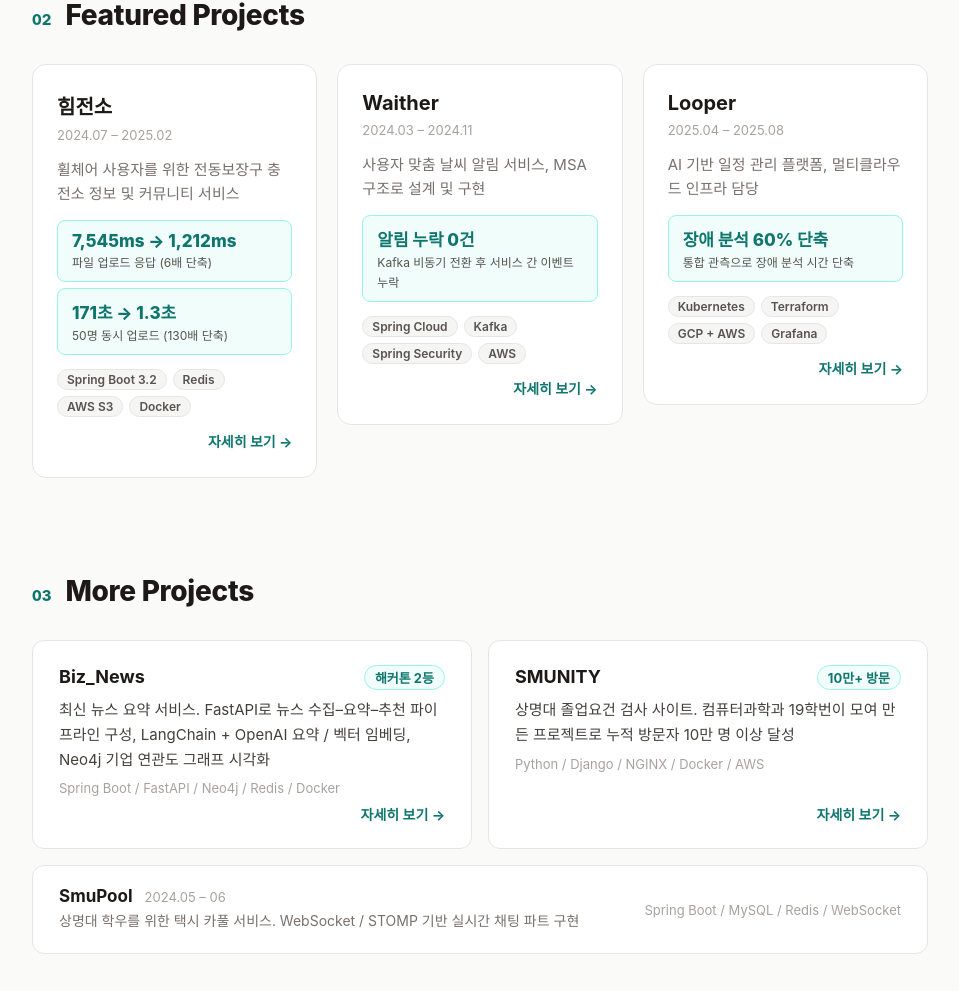
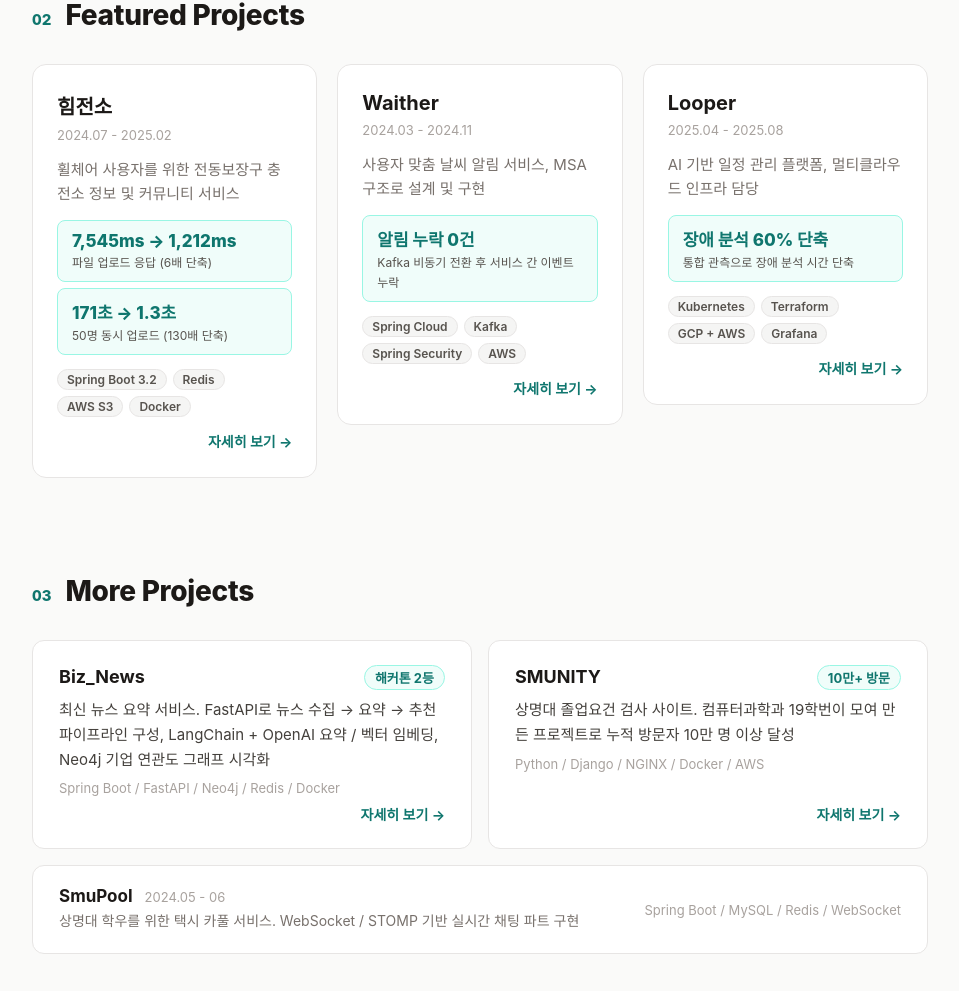
Before and after one commit to jinho7/jinho7.github.io, a Jekyll site: the page Portfolio.html, which Jekyll copies as it is, in a window 1280 px wide and 1400 px high, scrolled down 1084 px. Shown: the part 138-1129 px from the top of the window, without its empty margins (160-1119 px from the left). Built offline with Jekyll 4.4.1, drawn with Linux system fonts in a browser that asks for light colours; some web fonts are replaced; some of the changed text lies outside the part shown.

Commit message:
Remove all en dashes from every page
- 수집–요약–추천 pipeline → 수집 → 요약 → 추천 (arrow shows data flow)
- All remaining – (date ranges, cert names, etc.) → ASCII hyphen (-)

Co-Authored-By: Claude Sonnet 4.6 <noreply@anthropic.com>

```diff
--- a/Portfolio.html
+++ b/Portfolio.html
@@ -67,7 +67,7 @@ a:hover { color: #115e59; text-decoration: underline; }
     <div style="background: #ffffff; border: 1px solid #e7e5e4; border-radius: 14px; padding: 32px 36px; display: flex; flex-direction: column; gap: 12px">
       <div style="display: flex; justify-content: space-between; align-items: baseline; gap: 16px; flex-wrap: wrap">
         <h3 style="font-size: 23px; font-weight: 700; margin: 0"><span>펄어비스 (Pearl Abyss)</span> <span style="font-weight: 500; color: #78716c; font-size: 17px">Backend Developer Intern</span></h3>
-        <span style="font-size: 15px; color: #a8a29e; font-variant-numeric: tabular-nums">2026.01 – 2026.02</span>
+        <span style="font-size: 15px; color: #a8a29e; font-variant-numeric: tabular-nums">2026.01 - 2026.02</span>
       </div>
       <p style="font-size: 16px; line-height: 1.7; color: #44403c; margin: 0">CS 티켓 처리 / 상태 이력 관리 기능 신규 구현, 레거시 코드 리팩토링</p>
       <div style="display: flex; gap: 8px; flex-wrap: wrap">
@@ -100,7 +100,7 @@ a:hover { color: #115e59; text-decoration: underline; }
           <div style="-webkit-backface-visibility: hidden; backface-visibility: hidden; background: #ffffff; border: 1px solid #e7e5e4; border-radius: 14px; padding: 26px 24px; display: flex; flex-direction: column; gap: 14px">
             <div>
               <h3 style="font-size: 20px; font-weight: 700; margin: 0 0 4px">힘전소</h3>
-              <span style="font-size: 13px; color: #a8a29e">2024.07 – 2025.02</span>
+              <span style="font-size: 13px; color: #a8a29e">2024.07 - 2025.02</span>
             </div>
             <p style="font-size: 15px; color: #78716c; margin: 0; line-height: 1.6">휠체어 사용자를 위한 전동보장구 충전소 정보 및 커뮤니티 서비스</p>
             <div style="display: flex; flex-direction: column; gap: 6px">
@@ -138,7 +138,7 @@ a:hover { color: #115e59; text-decoration: underline; }
           <div style="-webkit-backface-visibility: hidden; backface-visibility: hidden; background: #ffffff; border: 1px solid #e7e5e4; border-radius: 14px; padding: 26px 24px; display: flex; flex-direction: column; gap: 14px">
             <div>
               <h3 style="font-size: 20px; font-weight: 700; margin: 0 0 4px">Waither</h3>
-              <span style="font-size: 13px; color: #a8a29e">2024.03 – 2024.11</span>
+              <span style="font-size: 13px; color: #a8a29e">2024.03 - 2024.11</span>
             </div>
             <p style="font-size: 15px; color: #78716c; margin: 0; line-height: 1.6">사용자 맞춤 날씨 알림 서비스, MSA 구조로 설계 및 구현</p>
             <div style="background: #f0fdfa; border: 1px solid #99f6e4; border-radius: 8px; padding: 10px 14px">
@@ -170,7 +170,7 @@ a:hover { color: #115e59; text-decoration: underline; }
           <div style="-webkit-backface-visibility: hidden; backface-visibility: hidden; background: #ffffff; border: 1px solid #e7e5e4; border-radius: 14px; padding: 26px 24px; display: flex; flex-direction: column; gap: 14px">
             <div>
               <h3 style="font-size: 20px; font-weight: 700; margin: 0 0 4px">Looper</h3>
-              <span style="font-size: 13px; color: #a8a29e">2025.04 – 2025.08</span>
+              <span style="font-size: 13px; color: #a8a29e">2025.04 - 2025.08</span>
             </div>
             <p style="font-size: 15px; color: #78716c; margin: 0; line-height: 1.6">AI 기반 일정 관리 플랫폼, 멀티클라우드 인프라 담당</p>
             <div style="background: #f0fdfa; border: 1px solid #99f6e4; border-radius: 8px; padding: 10px 14px">
@@ -208,7 +208,7 @@ a:hover { color: #115e59; text-decoration: underline; }
       <a href="projects/biznews.html" style="display: flex; flex-direction: column; background: #ffffff; border: 1px solid #e7e5e4; border-radius: 12px; padding: 24px 26px; text-decoration: none; color: inherit; transition: box-shadow 0.15s, border-color 0.15s" onmouseover="this.style.boxShadow='0 4px 20px rgba(15,118,110,0.12)';this.style.borderColor='#5eead4'" onmouseout="this.style.boxShadow='none';this.style.borderColor='#e7e5e4'">
         <div style="display: flex; flex-direction: column; gap: 8px; flex: 1">
           <div style="display: flex; justify-content: space-between; align-items: baseline; gap: 12px"><h3 style="font-size: 18px; font-weight: 700; margin: 0">Biz_News</h3><span style="font-size: 13px; font-weight: 700; color: #0f766e; background: #f0fdfa; border: 1px solid #99f6e4; border-radius: 999px; padding: 2px 10px">해커톤 2등</span></div>
-          <p style="font-size: 15px; line-height: 1.65; color: #44403c; margin: 0">최신 뉴스 요약 서비스. FastAPI로 뉴스 수집–요약–추천 파이프라인 구성, LangChain + OpenAI 요약 / 벡터 임베딩, Neo4j 기업 연관도 그래프 시각화</p>
+          <p style="font-size: 15px; line-height: 1.65; color: #44403c; margin: 0">최신 뉴스 요약 서비스. FastAPI로 뉴스 수집 → 요약 → 추천 파이프라인 구성, LangChain + OpenAI 요약 / 벡터 임베딩, Neo4j 기업 연관도 그래프 시각화</p>
           <span style="font-size: 13px; color: #a8a29e">Spring Boot / FastAPI / Neo4j / Redis / Docker</span>
           <span style="font-size: 14px; font-weight: 700; color: #0f766e; margin-top: auto; align-self: flex-end">자세히 보기 →</span>
         </div>
@@ -223,7 +223,7 @@ a:hover { color: #115e59; text-decoration: underline; }
       </a>
       <div style="grid-column: 1 / -1; background: #ffffff; border: 1px solid #e7e5e4; border-radius: 12px; padding: 20px 26px; display: flex; justify-content: space-between; align-items: center; gap: 24px; flex-wrap: wrap">
         <div style="display: flex; flex-direction: column; gap: 4px">
-          <div style="display: flex; align-items: baseline; gap: 12px"><h3 style="font-size: 17px; font-weight: 700; margin: 0">SmuPool</h3><span style="font-size: 13px; color: #a8a29e">2024.05 – 06</span></div>
+          <div style="display: flex; align-items: baseline; gap: 12px"><h3 style="font-size: 17px; font-weight: 700; margin: 0">SmuPool</h3><span style="font-size: 13px; color: #a8a29e">2024.05 - 06</span></div>
           <p style="font-size: 14px; line-height: 1.6; color: #78716c; margin: 0">상명대 학우를 위한 택시 카풀 서비스. WebSocket / STOMP 기반 실시간 채팅 파트 구현</p>
         </div>
         <span style="font-size: 13px; color: #a8a29e; white-space: nowrap">Spring Boot / MySQL / Redis / WebSocket</span>
@@ -290,27 +290,27 @@ a:hover { color: #115e59; text-decoration: underline; }
     </div>
     <div style="display: flex; flex-direction: column; gap: 0">
       <div style="display: grid; grid-template-columns: 150px 24px 1fr; gap: 0 16px">
-        <span style="font-size: 15px; color: #a8a29e; font-variant-numeric: tabular-nums; text-align: right; padding-top: 2px">2026.01 – 02</span>
+        <span style="font-size: 15px; color: #a8a29e; font-variant-numeric: tabular-nums; text-align: right; padding-top: 2px">2026.01 - 02</span>
         <div style="display: flex; flex-direction: column; align-items: center"><span style="width: 12px; height: 12px; border-radius: 50%; background: #0f766e; margin-top: 6px"></span><span style="width: 2px; flex: 1; background: #e7e5e4"></span></div>
         <div style="padding-bottom: 32px"><span style="font-size: 17px; font-weight: 700; display: block">펄어비스 Backend Developer 인턴</span><span style="font-size: 15px; color: #78716c">CS 시스템 개선 / 레거시 리팩토링</span></div>
       </div>
       <div style="display: grid; grid-template-columns: 150px 24px 1fr; gap: 0 16px">
-        <span style="font-size: 15px; color: #a8a29e; font-variant-numeric: tabular-nums; text-align: right; padding-top: 2px">2025.02 – 08</span>
+        <span style="font-size: 15px; color: #a8a29e; font-variant-numeric: tabular-nums; text-align: right; padding-top: 2px">2025.02 - 08</span>
         <div style="display: flex; flex-direction: column; align-items: center"><span style="width: 12px; height: 12px; border-radius: 50%; background: #5eead4; margin-top: 6px"></span><span style="width: 2px; flex: 1; background: #e7e5e4"></span></div>
         <div style="padding-bottom: 32px"><span style="font-size: 17px; font-weight: 700; display: block">카카오테크 부트캠프, 클라우드 네이티브 과정</span><span style="font-size: 15px; color: #78716c">Looper / Biz_News (해커톤 본상 2등)</span></div>
       </div>
       <div style="display: grid; grid-template-columns: 150px 24px 1fr; gap: 0 16px">
-        <span style="font-size: 15px; color: #a8a29e; font-variant-numeric: tabular-nums; text-align: right; padding-top: 2px">2024.03 – 08</span>
+        <span style="font-size: 15px; color: #a8a29e; font-variant-numeric: tabular-nums; text-align: right; padding-top: 2px">2024.03 - 08</span>
         <div style="display: flex; flex-direction: column; align-items: center"><span style="width: 12px; height: 12px; border-radius: 50%; background: #5eead4; margin-top: 6px"></span><span style="width: 2px; flex: 1; background: #e7e5e4"></span></div>
         <div style="padding-bottom: 32px"><span style="font-size: 17px; font-weight: 700; display: block">UMC 6기</span><span style="font-size: 15px; color: #78716c">Waither / SmuPool, Spring 기반 서버 개발</span></div>
       </div>
       <div style="display: grid; grid-template-columns: 150px 24px 1fr; gap: 0 16px">
-        <span style="font-size: 15px; color: #a8a29e; font-variant-numeric: tabular-nums; text-align: right; padding-top: 2px">2022.09 – 2023.12</span>
+        <span style="font-size: 15px; color: #a8a29e; font-variant-numeric: tabular-nums; text-align: right; padding-top: 2px">2022.09 - 2023.12</span>
         <div style="display: flex; flex-direction: column; align-items: center"><span style="width: 12px; height: 12px; border-radius: 50%; background: #5eead4; margin-top: 6px"></span><span style="width: 2px; flex: 1; background: #e7e5e4"></span></div>
         <div style="padding-bottom: 32px"><span style="font-size: 17px; font-weight: 700; display: block">SK Lookie, 사회 문제 해결 동아리</span><span style="font-size: 15px; color: #78716c">Wisefee 리유저블 텀블러 대여 서비스</span></div>
       </div>
       <div style="display: grid; grid-template-columns: 150px 24px 1fr; gap: 0 16px">
-        <span style="font-size: 15px; color: #a8a29e; font-variant-numeric: tabular-nums; text-align: right; padding-top: 2px">2022.03 – 2024.12</span>
+        <span style="font-size: 15px; color: #a8a29e; font-variant-numeric: tabular-nums; text-align: right; padding-top: 2px">2022.03 - 2024.12</span>
         <div style="display: flex; flex-direction: column; align-items: center"><span style="width: 12px; height: 12px; border-radius: 50%; background: #5eead4; margin-top: 6px"></span></div>
         <div><span style="font-size: 17px; font-weight: 700; display: block">SMUNITY 운영</span><span style="font-size: 15px; color: #78716c">졸업요건 검사 사이트, 누적 방문 10만+</span></div>
       </div>
@@ -336,7 +336,7 @@ a:hover { color: #115e59; text-decoration: underline; }
         <h2 style="font-size: 28px; font-weight: 800; margin: 0; letter-spacing: -0.01em">Certificates</h2>
       </div>
       <ul style="margin: 0; padding-left: 20px; display: flex; flex-direction: column; gap: 12px; font-size: 16px; line-height: 1.6; color: #44403c">
-        <li>AWS Certified Solutions Architect – Associate</li>
+        <li>AWS Certified Solutions Architect - Associate</li>
         <li>정보처리기사 (한국산업인력공단)</li>
         <li>SQL 개발자 SQLD (한국데이터산업진흥원)</li>
         <li>OPIc IH (Intermediate High)</li>
@@ -348,7 +348,7 @@ a:hover { color: #115e59; text-decoration: underline; }
   <footer style="border-top: 1px solid #e7e5e4; padding-top: 32px; display: flex; justify-content: space-between; align-items: baseline; gap: 16px; flex-wrap: wrap">
     <div style="display: flex; flex-direction: column; gap: 4px">
       <span style="font-size: 15px; font-weight: 700; color: #44403c">상명대학교 컴퓨터과학과</span>
-      <span style="font-size: 14px; color: #a8a29e">2019.03 – 2025.08 졸업, 전공 4.0 / 4.5, 전체 3.84 / 4.5</span>
+      <span style="font-size: 14px; color: #a8a29e">2019.03 - 2025.08 졸업, 전공 4.0 / 4.5, 전체 3.84 / 4.5</span>
     </div>
     <div style="display: flex; gap: 20px; font-size: 14px; font-weight: 600">
       <a href="https://github.com/jinho7" target="_blank">GitHub</a>
--- a/projects/himjeonso.html
+++ b/projects/himjeonso.html
@@ -27,7 +27,7 @@ a:hover { color: #115e59; text-decoration: underline; }
   <!-- Header -->
   <div style="margin-bottom: 48px">
     <h1 style="font-size: 42px; font-weight: 800; margin: 0 0 8px; letter-spacing: -0.02em">힘전소</h1>
-    <span style="font-size: 16px; color: #a8a29e">2024.07 – 2025.02</span>
+    <span style="font-size: 16px; color: #a8a29e">2024.07 - 2025.02</span>
     <p style="font-size: 18px; color: #44403c; line-height: 1.7; margin: 16px 0 0">휠체어 사용자를 위한 전동보장구 충전소 정보 / 커뮤니티 서비스</p>
     <div style="display: flex; gap: 8px; flex-wrap: wrap; margin-top: 16px">
       <span style="font-size: 13px; font-weight: 600; color: #57534e; background: #f5f5f4; border: 1px solid #e7e5e4; border-radius: 999px; padding: 3px 10px">Spring Boot 3.2</span>
--- a/projects/looper.html
+++ b/projects/looper.html
@@ -27,7 +27,7 @@ a:hover { color: #115e59; text-decoration: underline; }
   <!-- Header -->
   <div style="margin-bottom: 48px">
     <h1 style="font-size: 42px; font-weight: 800; margin: 0 0 8px; letter-spacing: -0.02em">Looper</h1>
-    <span style="font-size: 16px; color: #a8a29e">2025.04 – 2025.08 / 카카오테크 부트캠프</span>
+    <span style="font-size: 16px; color: #a8a29e">2025.04 - 2025.08 / 카카오테크 부트캠프</span>
     <p style="font-size: 18px; color: #44403c; line-height: 1.7; margin: 16px 0 0">AI 기반 일정 관리 플랫폼, GCP(AI)와 AWS(Web)를 분리한 멀티클라우드 인프라 담당</p>
     <div style="display: flex; gap: 8px; flex-wrap: wrap; margin-top: 16px">
       <span style="font-size: 13px; font-weight: 600; color: #57534e; background: #f5f5f4; border: 1px solid #e7e5e4; border-radius: 999px; padding: 3px 10px">FastAPI</span>
--- a/projects/smu-petition.html
+++ b/projects/smu-petition.html
@@ -30,7 +30,7 @@ a:hover { color: #115e59; text-decoration: underline; }
       <h1 style="font-size: 42px; font-weight: 800; margin: 0; letter-spacing: -0.02em">상명대 청원 플랫폼</h1>
       <span style="font-size: 14px; font-weight: 700; color: #0f766e; background: #f0fdfa; border: 1px solid #99f6e4; border-radius: 999px; padding: 4px 12px">실서비스 운영</span>
     </div>
-    <span style="font-size: 16px; color: #a8a29e">2022 – 2024 / SMUNITY 활동</span>
+    <span style="font-size: 16px; color: #a8a29e">2022 - 2024 / SMUNITY 활동</span>
     <p style="font-size: 18px; color: #44403c; line-height: 1.7; margin: 16px 0 0">상명대 학생들이 학교에 직접 청원을 올리고 동의를 모을 수 있는 플랫폼, 총학생회 연계 운영</p>
     <div style="display: flex; gap: 8px; flex-wrap: wrap; margin-top: 16px">
       <span style="font-size: 13px; font-weight: 600; color: #57534e; background: #f5f5f4; border: 1px solid #e7e5e4; border-radius: 999px; padding: 3px 10px">Python</span>
--- a/projects/smunity.html
+++ b/projects/smunity.html
@@ -30,7 +30,7 @@ a:hover { color: #115e59; text-decoration: underline; }
       <h1 style="font-size: 42px; font-weight: 800; margin: 0; letter-spacing: -0.02em">SMUNITY</h1>
       <span style="font-size: 14px; font-weight: 700; color: #0f766e; background: #f0fdfa; border: 1px solid #99f6e4; border-radius: 999px; padding: 4px 12px">10만+ 방문</span>
     </div>
-    <span style="font-size: 16px; color: #a8a29e">2022.03 – 2024.12</span>
+    <span style="font-size: 16px; color: #a8a29e">2022.03 - 2024.12</span>
     <p style="font-size: 18px; color: #44403c; line-height: 1.7; margin: 16px 0 0">상명대 컴퓨터과학과 졸업요건 자동 검사 서비스, 컴퓨터과학과 19학번 동기들과 직접 기획 / 개발 / 운영</p>
     <div style="display: flex; gap: 8px; flex-wrap: wrap; margin-top: 16px">
       <span style="font-size: 13px; font-weight: 600; color: #57534e; background: #f5f5f4; border: 1px solid #e7e5e4; border-radius: 999px; padding: 3px 10px">Python</span>
@@ -60,7 +60,7 @@ a:hover { color: #115e59; text-decoration: underline; }
       </div>
       <div style="background: #f0fdfa; border: 1px solid #99f6e4; border-radius: 14px; padding: 28px 30px">
         <span style="font-size: 36px; font-weight: 800; color: #0f766e; letter-spacing: -0.02em; display: block; line-height: 1.1">3년 운영</span>
-        <span style="font-size: 15px; color: #57534e; margin-top: 8px; display: block">2022.03 – 2024.12</span>
+        <span style="font-size: 15px; color: #57534e; margin-top: 8px; display: block">2022.03 - 2024.12</span>
         <span style="font-size: 13px; color: #a8a29e; margin-top: 4px; display: block">AWS EC2 무중단 서비스 유지</span>
       </div>
     </div>
--- a/projects/waither.html
+++ b/projects/waither.html
@@ -27,7 +27,7 @@ a:hover { color: #115e59; text-decoration: underline; }
   <!-- Header -->
   <div style="margin-bottom: 48px">
     <h1 style="font-size: 42px; font-weight: 800; margin: 0 0 8px; letter-spacing: -0.02em">Waither</h1>
-    <span style="font-size: 16px; color: #a8a29e">2024.03 – 2024.11</span>
+    <span style="font-size: 16px; color: #a8a29e">2024.03 - 2024.11</span>
     <p style="font-size: 18px; color: #44403c; line-height: 1.7; margin: 16px 0 0">사용자 개인 맞춤 날씨 정보 알림 서비스, MSA 구조 설계 / 구현</p>
     <div style="display: flex; gap: 8px; flex-wrap: wrap; margin-top: 16px">
       <span style="font-size: 13px; font-weight: 600; color: #57534e; background: #f5f5f4; border: 1px solid #e7e5e4; border-radius: 999px; padding: 3px 10px">Spring Cloud (MSA)</span>
```
